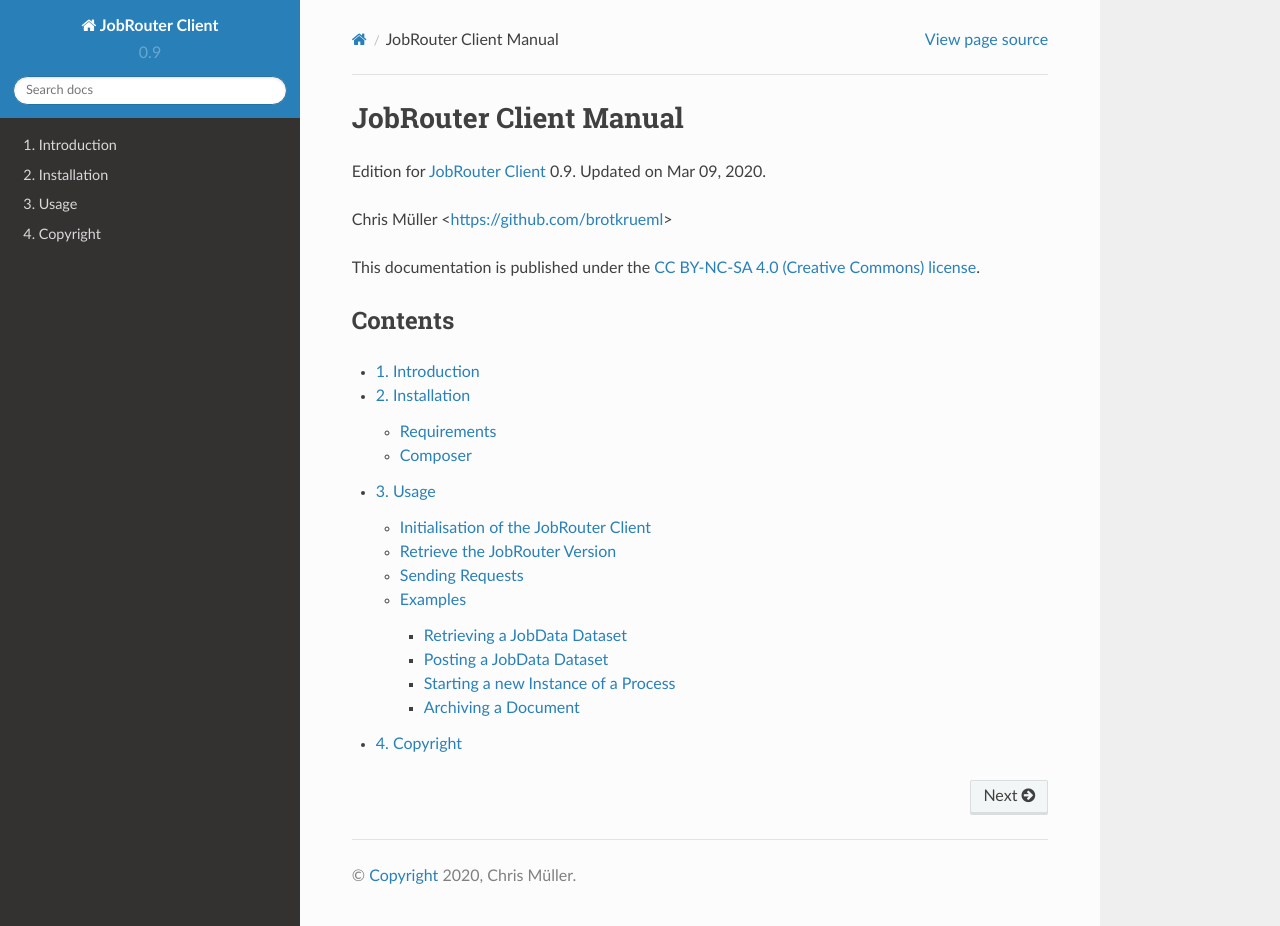
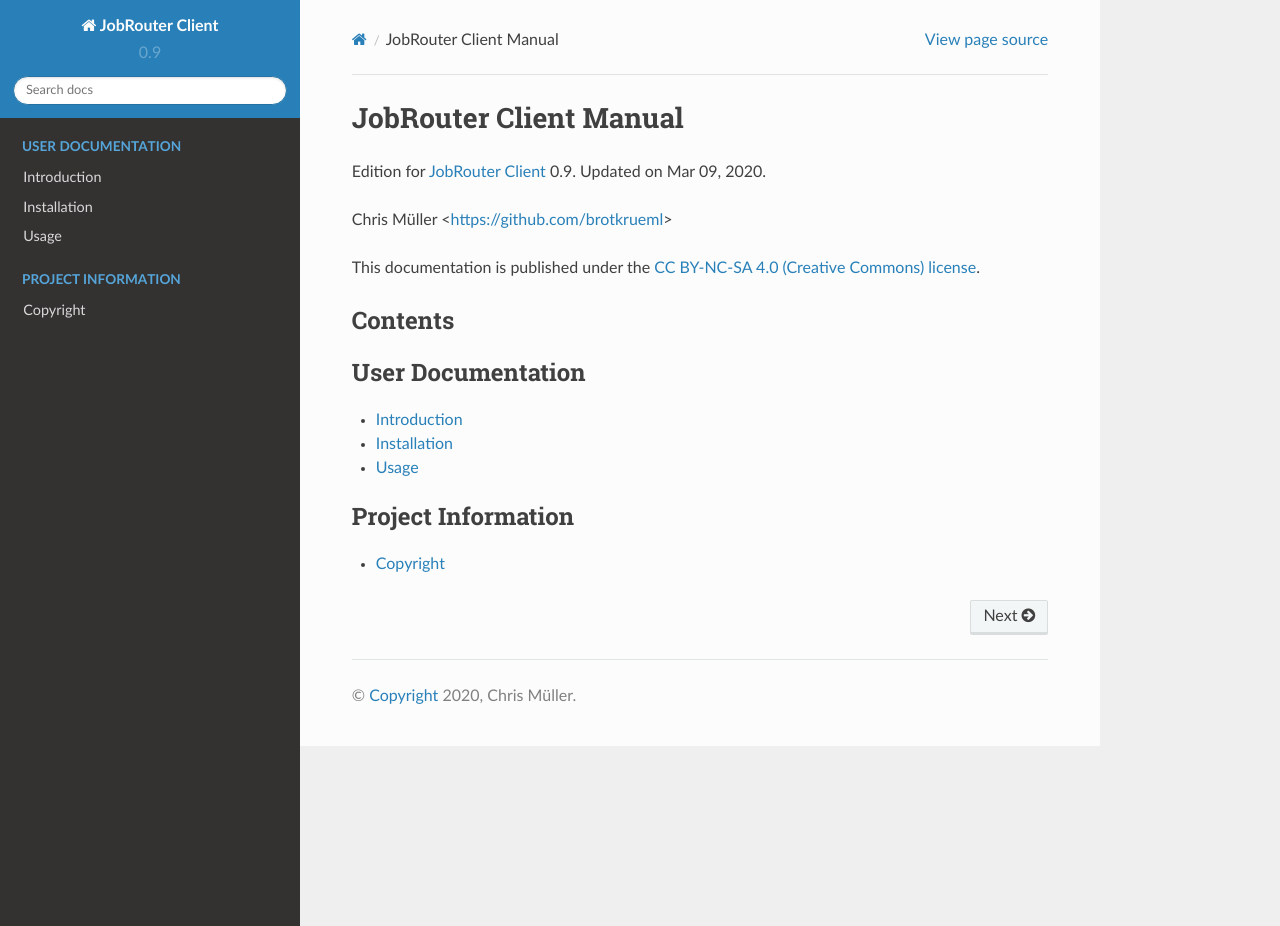
Before and after one commit to jobrouter/php-rest-client, a Sphinx documentation site: the page built from docs/index.rst, in a window 1280 px wide and 926 px high. Built offline with Sphinx 7.4.7 and the Read the Docs theme 2.0.0, drawn with Linux system fonts in a browser that asks for light colours.

Commit message:
[DOCS] Separate navigation in different blocks

```diff
--- a/docs/index.rst
+++ b/docs/index.rst
@@ -17,10 +17,15 @@
 ========
 
 .. toctree::
-   :maxdepth: 3
-   :numbered: 1
+   :maxdepth: 1
+   :caption: User Documentation
 
    introduction
    installation
    usage
+
+.. toctree::
+   :maxdepth: 1
+   :caption: Project Information
+
    copyright
```
